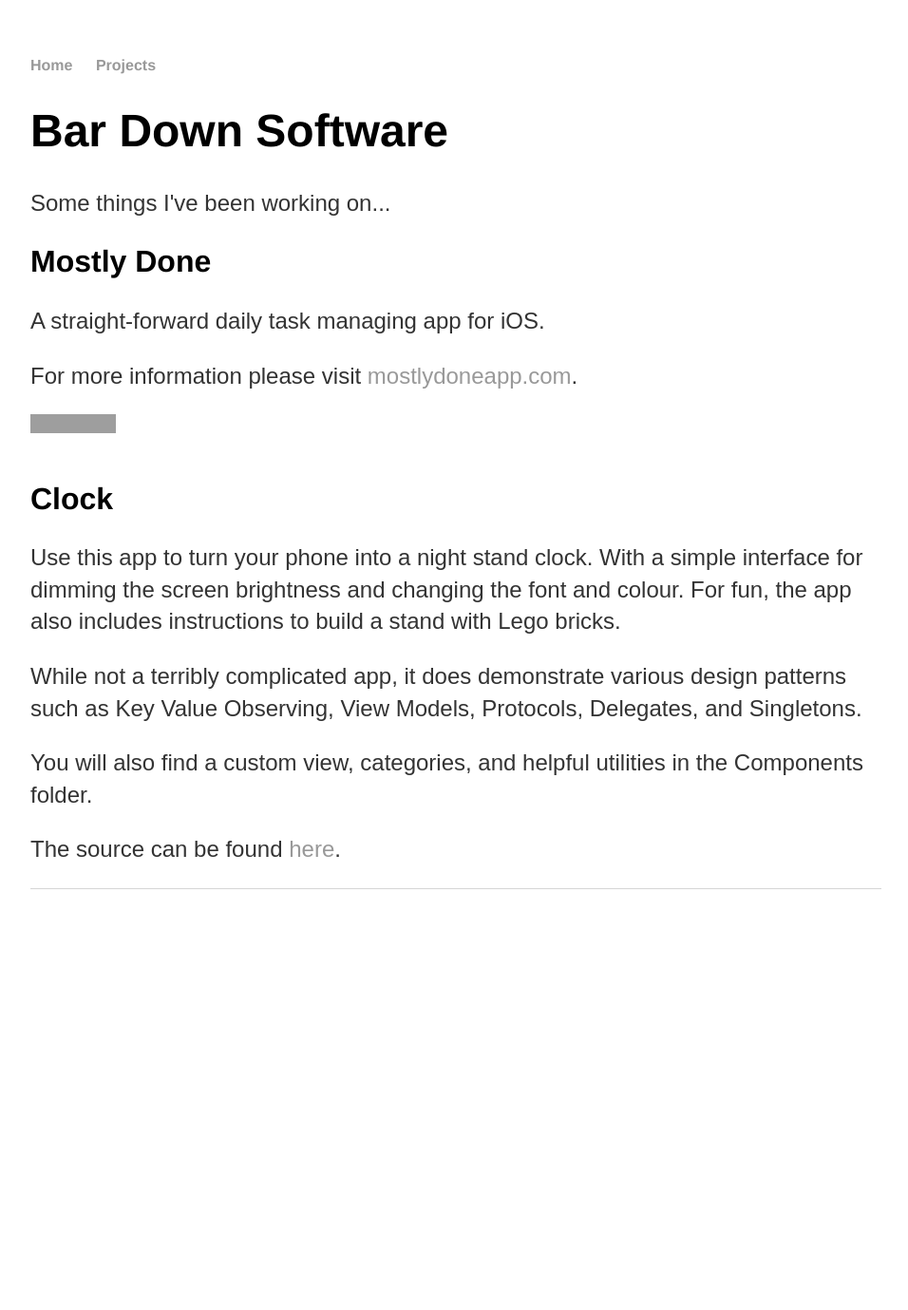
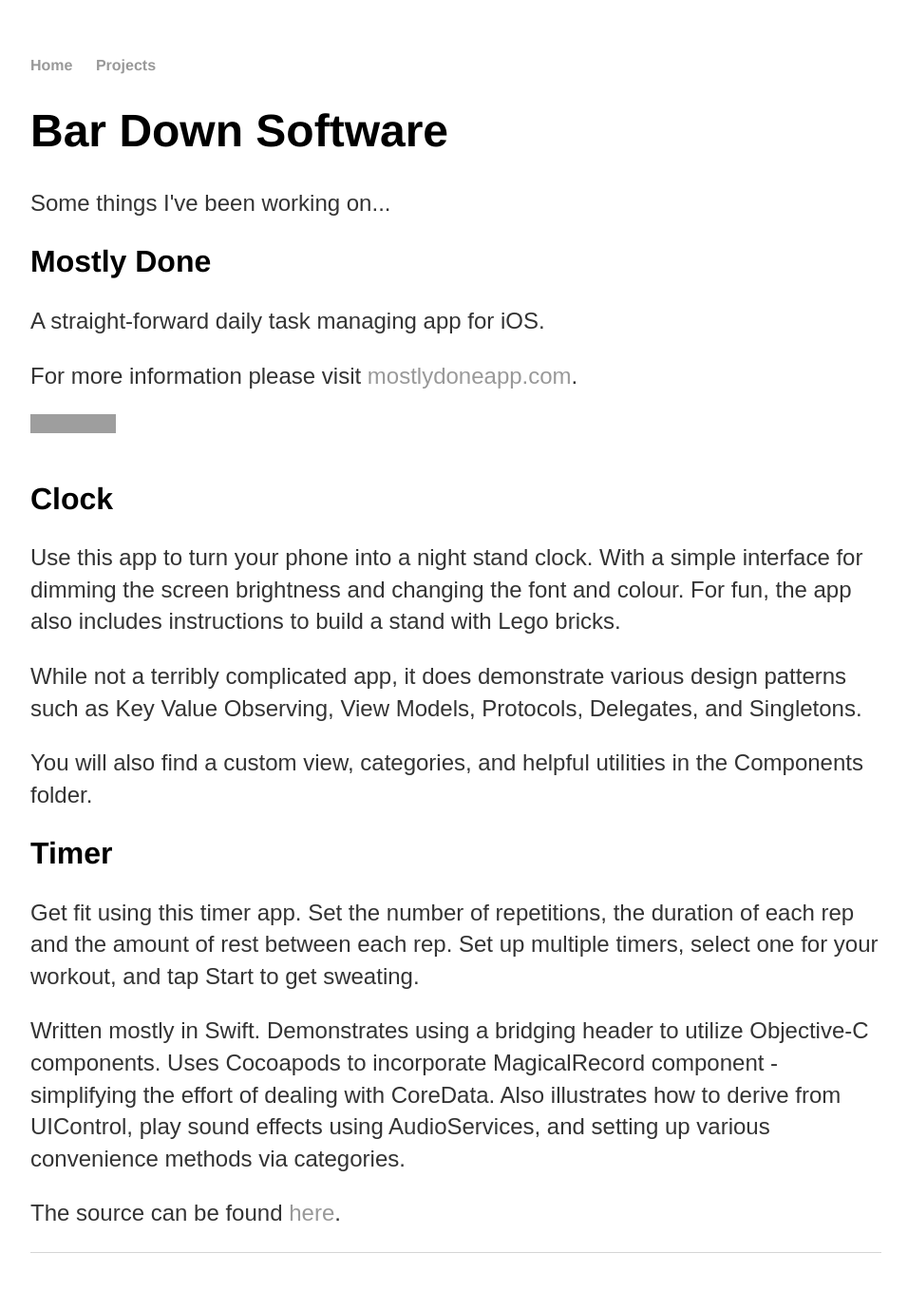
Before and after one commit to bardownsoftware/bardownsoftware.github.io, a Jekyll site: the page built from projects/index.html, in a window 1280 px wide. Shown: the whole page at 95% size, without its empty margins (160-1116 px from the left). Built offline with Jekyll 4.4.1, drawn with Linux system fonts in a browser that asks for light colours; before the commit the page ends 996 px from its top, so only the background shows below that; grey boxes are pictures that could not be loaded.

Commit message:
Updated README with build instructions. Added description of Timer project.

```diff
--- a/projects/index.html
+++ b/projects/index.html
@@ -20,6 +20,12 @@
 
     <p>You will also find a custom view, categories, and helpful utilities in the Components folder.</p>
 
+    <h2>Timer</h2>
+
+    <p>Get fit using this timer app. Set the number of repetitions, the duration of each rep and the amount of rest between each rep. Set up multiple timers, select one for your workout, and tap Start to get sweating.</p>
+
+    <p>Written mostly in Swift. Demonstrates using a bridging header to utilize Objective-C components. Uses Cocoapods to incorporate MagicalRecord component - simplifying the effort of dealing with CoreData. Also illustrates how to derive from UIControl, play sound effects using AudioServices, and setting up various convenience methods via categories.</p>
+
     <p>The source can be found <a href="https://github.com/bardownsoftware/bardownsoftware.github.io/tree/master/code">here</a>.</p>
 
 </div>
```
Also changed, not shown: README.md.
